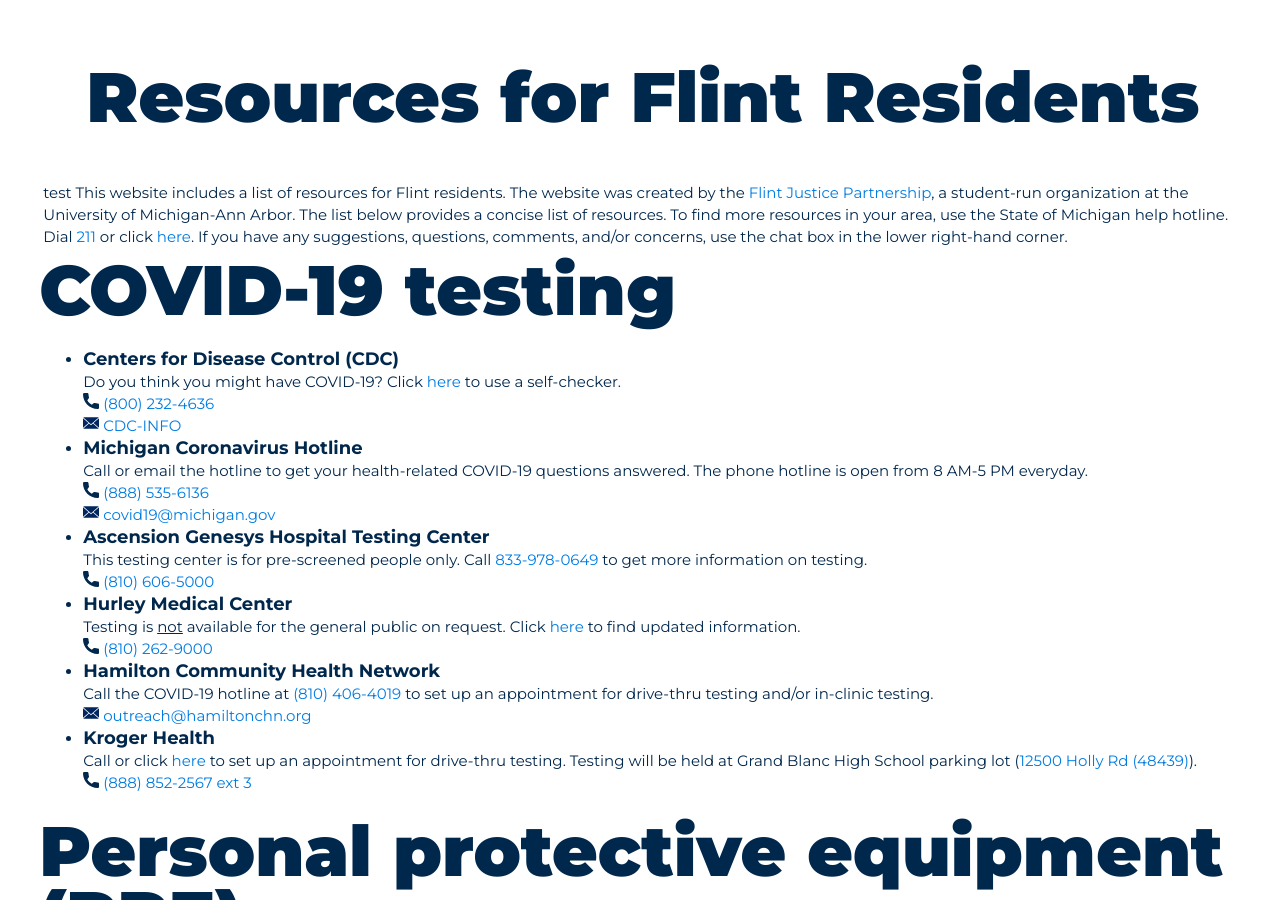
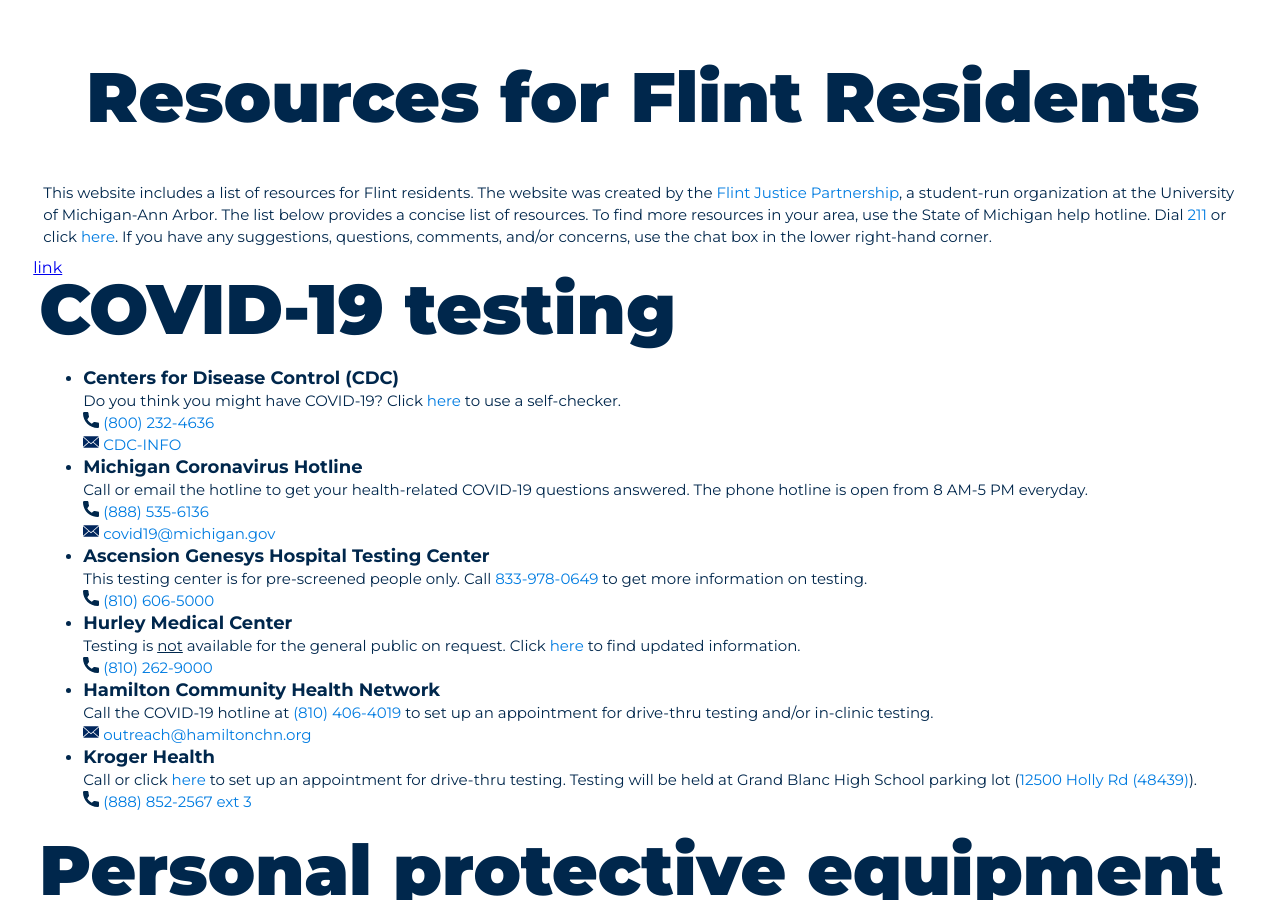
Before and after one commit to umichfjp/umichfjp.github.io, a Jekyll site: the page built from pages/resources.html, in a window 1280 px wide and 900 px high. Built offline with Jekyll 4.4.1, drawn with Linux system fonts in a browser that asks for light colours.

Commit message:
Update resources.html

```diff
--- a/pages/resources.html
+++ b/pages/resources.html
@@ -18,8 +18,10 @@ title: Resources for Flint residents
         <div class="smallh1"><small><small><small><small><small>resources flint, flint resources, help for flint, flint children, flint registry, flint water crisis resources, fjp resource</small></small></small></small></small></div>
         </h1>
         <h3>
-          test This website includes a list of resources for Flint residents. The website was created by the <a href="https://umichfjp.github.io/" target="_blank">Flint Justice Partnership</a>, a student-run organization at the University of Michigan-Ann Arbor. The list below provides a concise list of resources. To find more resources in your area, use the State of Michigan help hotline. Dial <a href="tel:211">211</a> or click <a href="https://www.navigateresources.net/uwjc/" target="_blank">here</a>. If you have any suggestions, questions, comments, and/or concerns, use the chat box in the lower right-hand corner.
+          This website includes a list of resources for Flint residents. The website was created by the <a href="https://umichfjp.github.io/" target="_blank">Flint Justice Partnership</a>, a student-run organization at the University of Michigan-Ann Arbor. The list below provides a concise list of resources. To find more resources in your area, use the State of Michigan help hotline. Dial <a href="tel:211">211</a> or click <a href="https://www.navigateresources.net/uwjc/" target="_blank">here</a>. If you have any suggestions, questions, comments, and/or concerns, use the chat box in the lower right-hand corner.
         </h3>
+
+        <a href="#food"> link </a>
 
 
         <div class="titlere">COVID-19 testing</div>
@@ -134,7 +136,7 @@ title: Resources for Flint residents
 
 
 
-          <br /><div class="titlere">Food</div>
+          <br /><div class="titlere" id="food">Food</div>
         <ul>
         <h3>
           <li>
```
